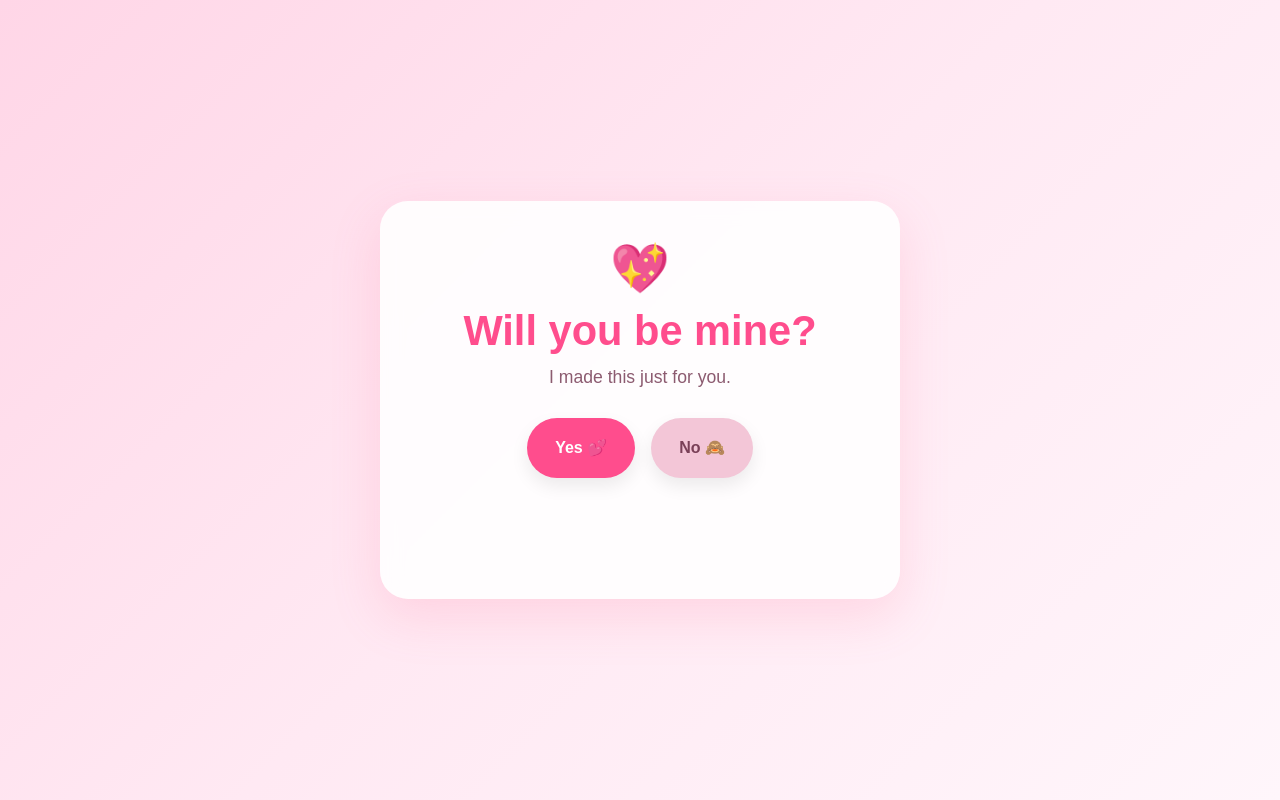
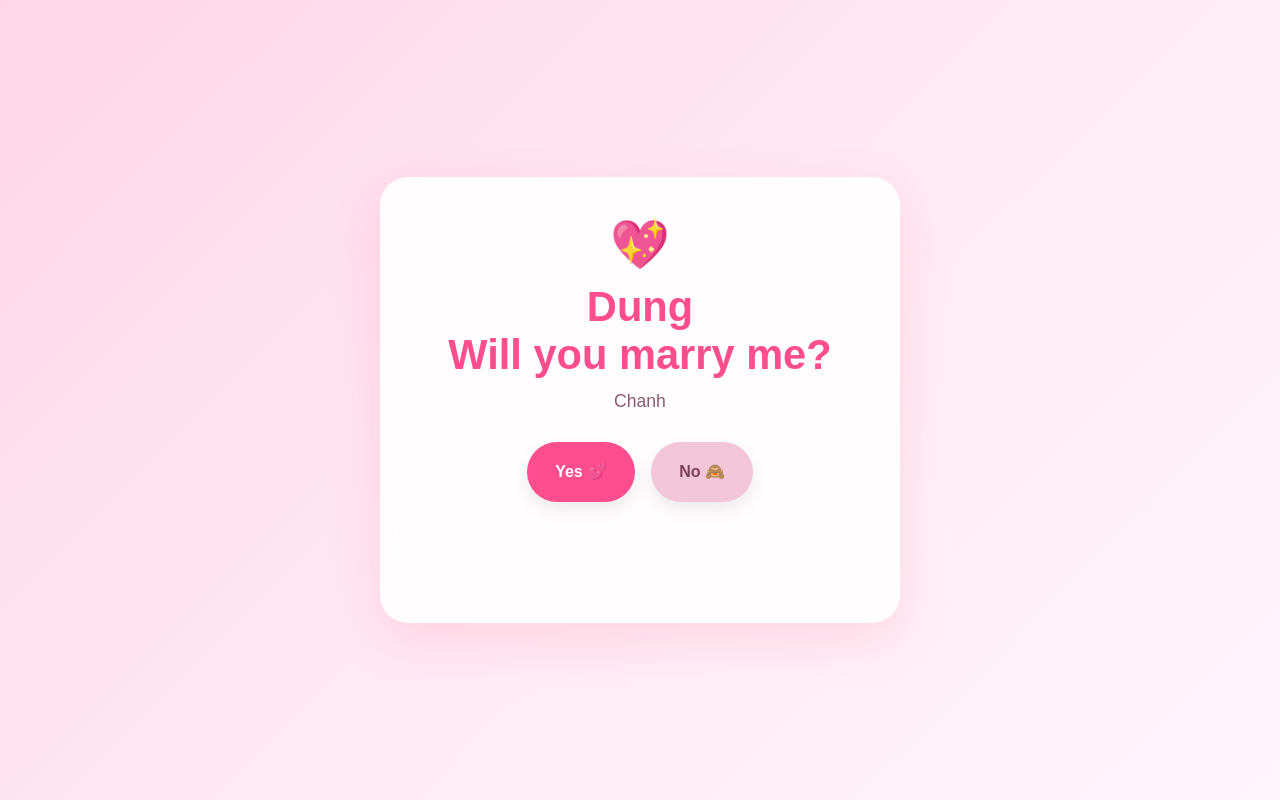
Before and after one commit to cblam202/message, a plain HTML site: page index.html in a window 1280 px wide. Drawn offline with Linux system fonts and the light colour scheme.

Commit message:
Update file

```diff
--- a/index.html
+++ b/index.html
@@ -12,8 +12,9 @@
     <main class="container">
         <div class="card">
             <div class="emoji">💖</div>
-            <h1>Will you be mine?</h1>
-            <p class="subtitle">I made this just for you.</p>
+            <h1>Dung</h1>
+            <h1>Will you marry me?</h1>
+            <p class="subtitle">Chanh</p>
 
             <div class="buttons" id="buttons">
                 <button id="yes" class="btn yes-btn">Yes 💕</button>
--- a/script.js
+++ b/script.js
@@ -6,7 +6,7 @@ noBtn.addEventListener("mouseenter", moveNoButton);
 noBtn.addEventListener("click", moveNoButton);
 
 yesBtn.addEventListener("click", () => {
-    message.textContent = "YAYYY 💕 I knew you would say yes 😭✨";
+    message.textContent = "💕 I promise you will be happy! ✨";
     noBtn.style.display = "none";
     createConfettiBurst();
 });
```
